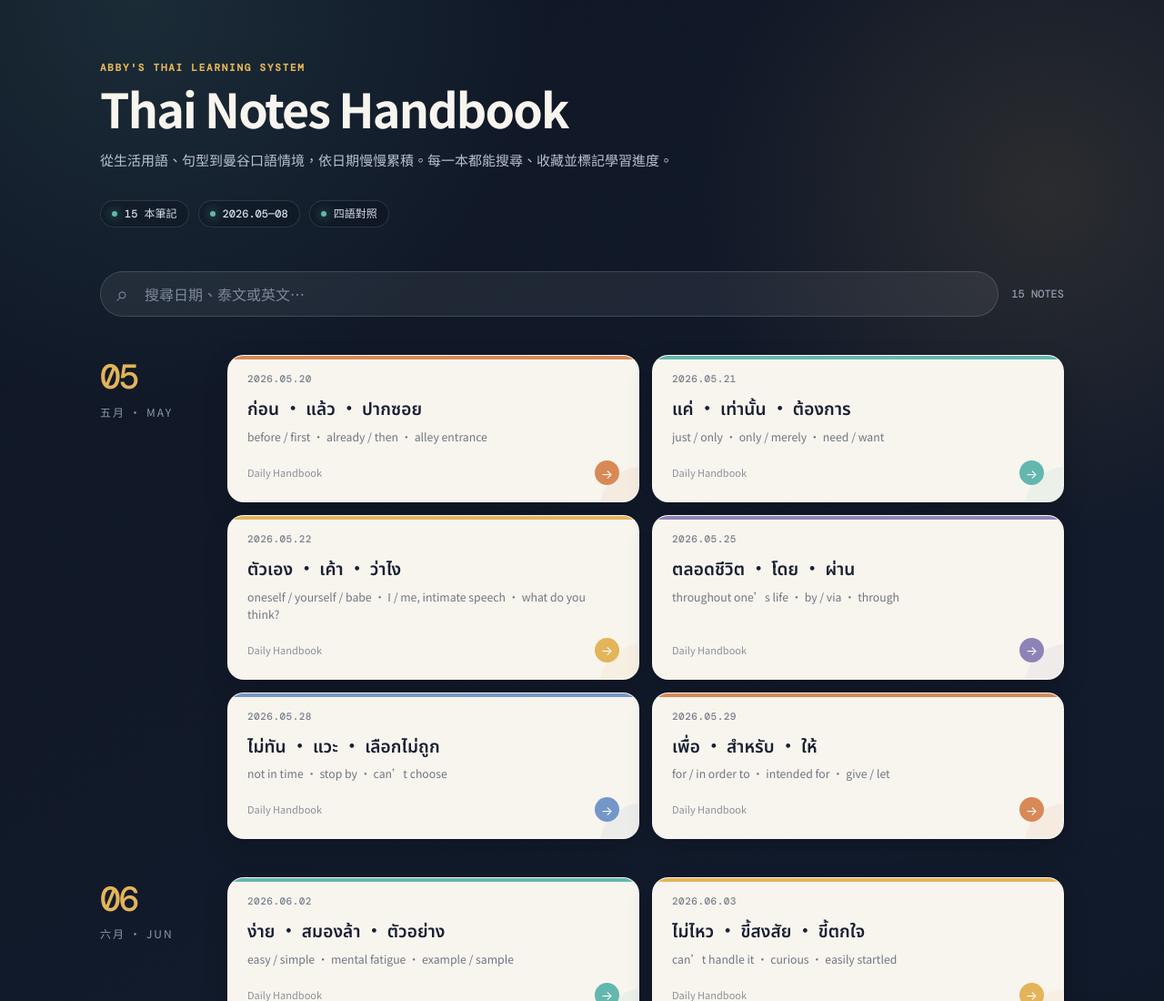
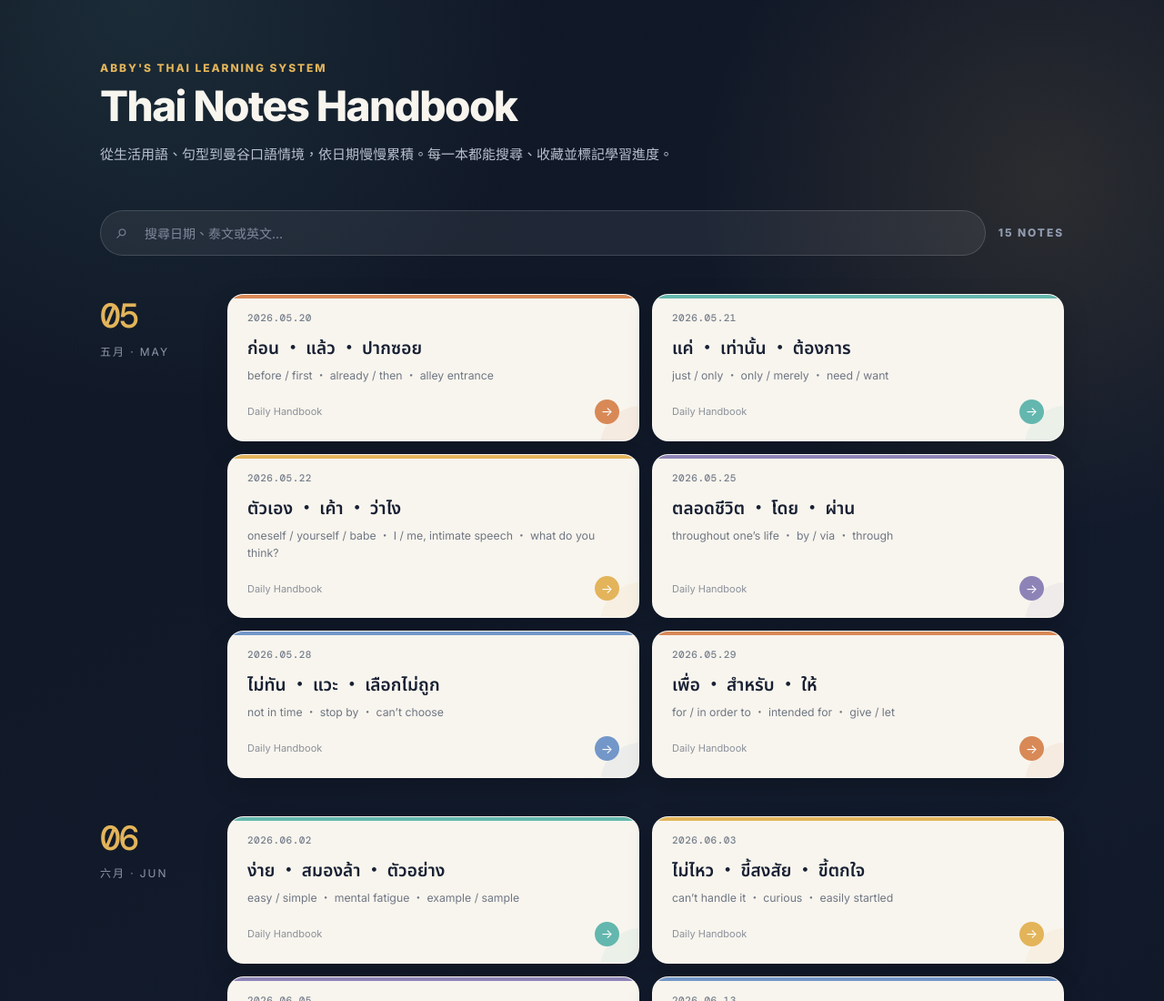
Before and after one commit to abbyyyli/-Daily-Notes-Handbook-2, a plain HTML site: page index.html in a window 1280 px wide. Shown: the top 1100 px of the page at 91% size. Drawn offline with nearby package versions, Linux system fonts and the light colour scheme.

Commit message:
Add files via upload

```diff
--- a/index.html
+++ b/index.html
@@ -7,7 +7,7 @@
 <title>Daily Notes Handbook</title>
 <link rel="preconnect" href="https://fonts.googleapis.com">
 <link rel="preconnect" href="https://fonts.gstatic.com" crossorigin>
-<link href="https://fonts.googleapis.com/css2?family=Noto+Sans+TC:wght@400;500;600;700&amp;family=Noto+Sans+Thai:wght@400;500;600&amp;family=DM+Mono:wght@400;500&amp;display=swap" rel="stylesheet">
+<link href="https://fonts.googleapis.com/css2?family=Inter:wght@400;500;600;700;800&amp;family=Noto+Sans+TC:wght@400;500;600;700&amp;family=Noto+Sans+Thai:wght@400;500;600&amp;family=DM+Mono:wght@400;500&amp;display=swap" rel="stylesheet">
 <style>
 :root{
   --night:#101725;
@@ -29,7 +29,7 @@ html{scroll-behavior:smooth}
 body{
   margin:0;
   color:var(--paper);
-  font-family:'Noto Sans TC',-apple-system,BlinkMacSystemFont,sans-serif;
+  font-family:'Inter','Noto Sans TC',-apple-system,BlinkMacSystemFont,'Segoe UI',sans-serif;
   line-height:1.65;
   background:
     radial-gradient(circle at 12% 0%, rgba(99,183,174,.13), transparent 28rem),
@@ -43,13 +43,10 @@ button,input{font:inherit}
   position:relative;
   padding:12px 0 18px;
 }
-.eyebrow{margin:0 0 10px;color:var(--gold);font:700 11px/1.2 'DM Mono',monospace;letter-spacing:.16em;text-transform:uppercase}
+.eyebrow{margin:0 0 10px;color:var(--gold);font:800 12px/1.2 'Inter','Noto Sans TC',sans-serif;letter-spacing:.16em;text-transform:uppercase}
 .eyebrow::before{display:none}
-h1{max-width:760px;margin:0;font-size:clamp(36px,5vw,52px);line-height:1.08;letter-spacing:-.035em;font-weight:700}
+h1{max-width:760px;margin:0;font-family:'Inter','Noto Sans TC',sans-serif;font-size:46px;line-height:1.05;letter-spacing:-.035em;font-weight:800}
 .hero-copy{max-width:700px;margin:15px 0 0;color:#b9c1cf;font-size:15px;line-height:1.85}
-.stats{display:flex;flex-wrap:wrap;gap:10px;margin-top:30px}
-.stat{display:flex;align-items:center;gap:8px;padding:7px 12px;border:1px solid rgba(255,255,255,.12);border-radius:999px;color:#d8dde6;font:500 12px/1.2 'DM Mono','Noto Sans TC',monospace;background:rgba(6,10,18,.22)}
-.stat i{display:block;width:6px;height:6px;border-radius:50%;background:var(--teal);box-shadow:0 0 12px var(--teal)}
 .toolbar{display:flex;align-items:center;gap:14px;margin:30px 0 40px}
 .search-wrap{position:relative;flex:1}
 .search-wrap::before{content:"⌕";position:absolute;left:18px;top:50%;transform:translateY(-54%);color:#798398;font-size:23px;pointer-events:none}
@@ -57,11 +54,12 @@ h1{max-width:760px;margin:0;font-size:clamp(36px,5vw,52px);line-height:1.08;lett
   width:100%;height:50px;padding:0 48px;
   color:#e9edf4;background:rgba(255,255,255,.065);
   border:1px solid rgba(255,255,255,.14);border-radius:999px;outline:none;
+  font-family:'Inter','Noto Sans TC',sans-serif;font-size:14px;font-weight:400;
   transition:border-color .18s ease,background .18s ease,box-shadow .18s ease;
 }
 .search::placeholder{color:#7f899c}
 .search:focus{border-color:rgba(227,180,90,.72);background:rgba(255,255,255,.085);box-shadow:0 0 0 4px rgba(227,180,90,.08)}
-.result-count{flex:none;color:#929caf;font:500 12px 'DM Mono',monospace;white-space:nowrap}
+.result-count{flex:none;color:#929caf;font:800 12px/1.2 'Inter','Noto Sans TC',sans-serif;letter-spacing:.16em;text-transform:uppercase;white-space:nowrap}
 .month{display:grid;grid-template-columns:112px 1fr;gap:28px;margin-top:42px}
 .month-head{position:sticky;top:22px;align-self:start;padding-top:5px}
 .month-number{color:var(--gold);font:500 38px/1 'DM Mono',monospace;letter-spacing:-.06em}
@@ -113,6 +111,8 @@ footer{display:flex;justify-content:space-between;align-items:flex-end;gap:24px;
   footer{display:block;text-align:center}.footer-copy span{margin-top:5px}
   .footer-links{justify-content:center;margin-top:16px}
 }
+@media(max-width:1023px){h1{font-size:42px}}
+@media(max-width:640px){h1{font-size:36px;line-height:1.12}}
 @media(prefers-reduced-motion:reduce){*{scroll-behavior:auto!important;transition:none!important}}
 </style>
 </head>
@@ -122,11 +122,6 @@ footer{display:flex;justify-content:space-between;align-items:flex-end;gap:24px;
     <p class="eyebrow">Abby's Thai Learning System</p>
     <h1>Thai Notes Handbook</h1>
     <p class="hero-copy">從生活用語、句型到曼谷口語情境，依日期慢慢累積。每一本都能搜尋、收藏並標記學習進度。</p>
-    <div class="stats" aria-label="手冊摘要">
-      <span class="stat"><i></i>15 本筆記</span>
-      <span class="stat"><i></i>2026.05—08</span>
-      <span class="stat"><i></i>四語對照</span>
-    </div>
   </header>
 
   <div class="toolbar">
```
